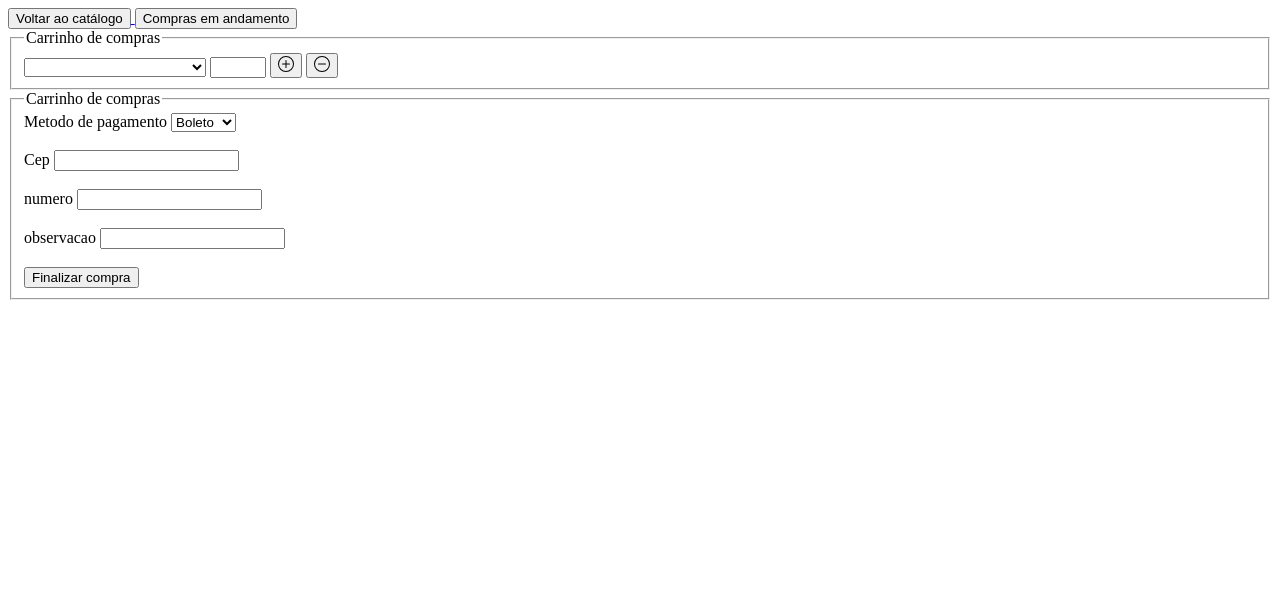
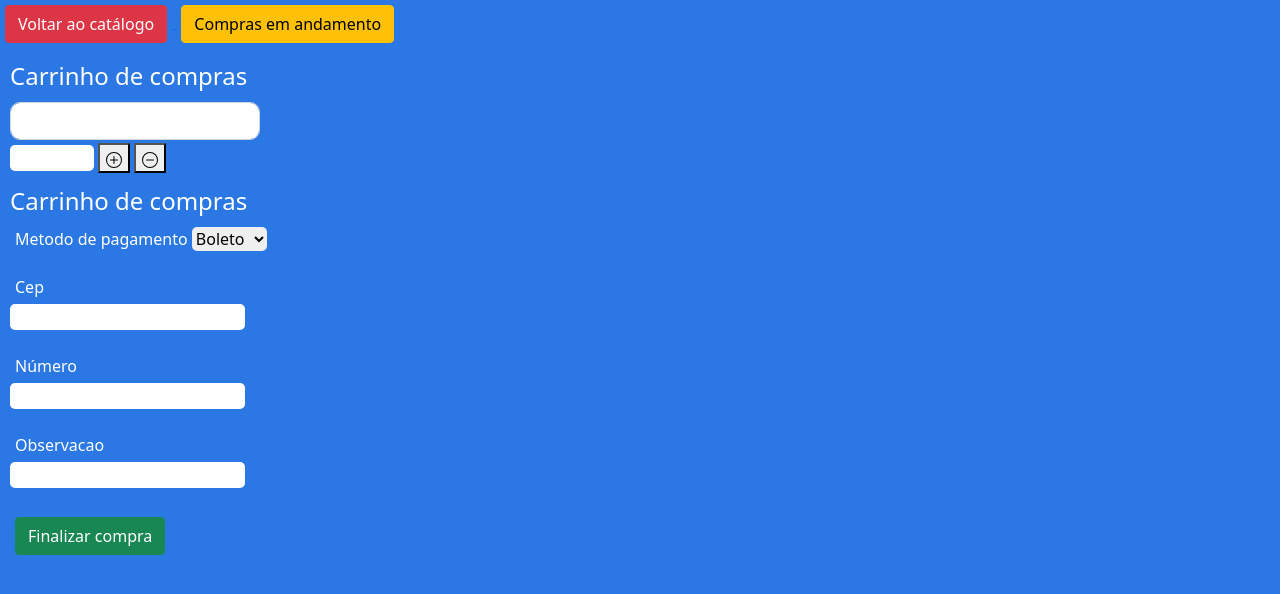
Before and after one commit to Salasario01/lojaTintas, a PHP site: page /php/carrinhoComprasForm.php in a window 1280 px wide. Shown: the top 594 px of the page. Run offline with PHP 8.4, Linux system fonts and the light colour scheme; the visitor is signed in with stand-in values (Sample User, id 1); tables that the repository leaves empty hold one stand-in row (values such as "Sample post").

Commit message:
Cssou o css | carrinho feito

```diff
--- a/php/carrinhoComprasForm.php
+++ b/php/carrinhoComprasForm.php
@@ -15,15 +15,17 @@
     <script src="https://code.jquery.com/jquery-3.6.0.min.js" integrity="sha256-/xUj+3OJU5yExlq6GSYGSHk7tPXikynS7ogEvDej/m4="
   crossorigin="anonymous"></script>
     <script src="../js/tintas.js"> </script>
+    <link href="https://cdn.jsdelivr.net/npm/bootstrap@5.0.2/dist/css/bootstrap.min.css" rel="stylesheet" integrity="sha384-EVSTQN3/azprG1Anm3QDgpJLIm9Nao0Yz1ztcQTwFspd3yD65VohhpuuCOmLASjC" crossorigin="anonymous">
+    <link rel="stylesheet" href="../style/carrinhoCompras.css">
 </head>
 <body>
 
 <a href="../index.php">
-<button>Voltar ao catálogo</button>
+<button class="btn btn-danger">Voltar ao catálogo</button>
 </a>
 </a>
 <a href="../php/comprasAndamentoClienteForm.php">
-<button>Compras em andamento</button>
+<button class="btn btn-warning">Compras em andamento</button>
 </a>
 
 <div id="alertas">
@@ -66,7 +68,7 @@
   <legend>Carrinho de compras</legend>
    <div id="tintas">
        <div class="tinta">
-            <select required class="form-control" name="tintaCompra[]">
+            <select required class="selectTintas form-control" name="tintaCompra[]">
             <option></option>
                 <?php
                     require_once("conexaoBanco.php");
@@ -107,18 +109,21 @@
           </select>
           <br> <br>
           <label >Cep</label>
+          <br>
           <input required type="text" name="cep" minlength="8" maxlength="8">
           <br>  <br>
-          <label >numero</label>
+          <label >Número</label>
+          <br>
           <input required type="number" name="numero" maxlength="3" minlength="1" >
           <br> <br>
-          <label >observacao </label>
+          <label >Observacao </label>
+          <br>
           <input required type="text" name="observacao" >
           <br> <br>
 
 
     </div>
-          <button type="submit">Finalizar compra</button>
+          <button class="btn btn-success"type="submit">Finalizar compra</button>
    </fieldset>
     </form>
 
--- /dev/null
+++ b/style/carrinhoCompras.css
@@ -0,0 +1,28 @@
+body{
+    background-color: #2b78e4;
+    color: #fff;
+}
+.selectTintas{
+    border-radius: 10px;
+    width: 250px;
+
+}
+select{
+    border: 0px;
+    border-radius: 5px;
+}
+input{
+    color: black;
+    margin-top: 5px;
+    border-radius: 5px;
+    border: 0px;
+}
+fieldset{
+    margin: 10px 5px 5px 10px;
+}
+label{
+    margin-left: 5px;
+}
+.btn{
+    margin: 5px;
+}
```
